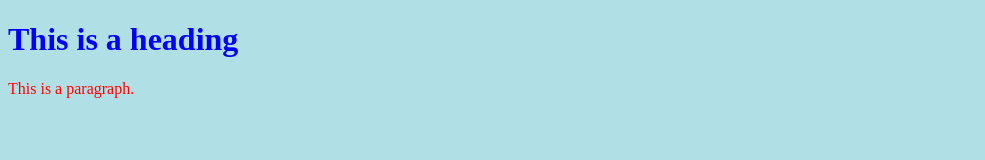
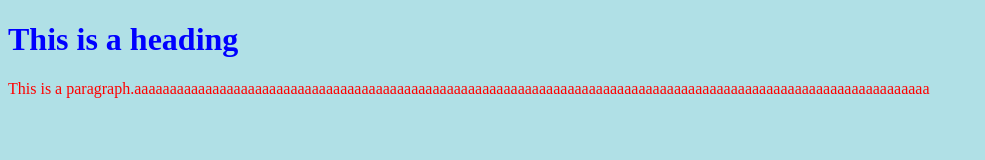
Before and after one commit to donateincome/donateincome, a plain HTML site: page index.html in a window 1280 px wide. Shown: the whole page, without its empty margins (0-985 px from the left). Drawn offline with Linux system fonts and the light colour scheme.

Commit message:
Update index.html

```diff
--- a/index.html
+++ b/index.html
@@ -17,7 +17,7 @@ p    {color: red;}
 <body>
 
 <h1>This is a heading</h1>
-<p>This is a paragraph.</p>
+<p>This is a paragraph.aaaaaaaaaaaaaaaaaaaaaaaaaaaaaaaaaaaaaaaaaaaaaaaaaaaaaaaaaaaaaaaaaaaaaaaaaaaaaaaaaaaaaaaaaaaaaaaaaaaaaaaaaaaaaaaa</p>
 
 </body>
 </html>
```
